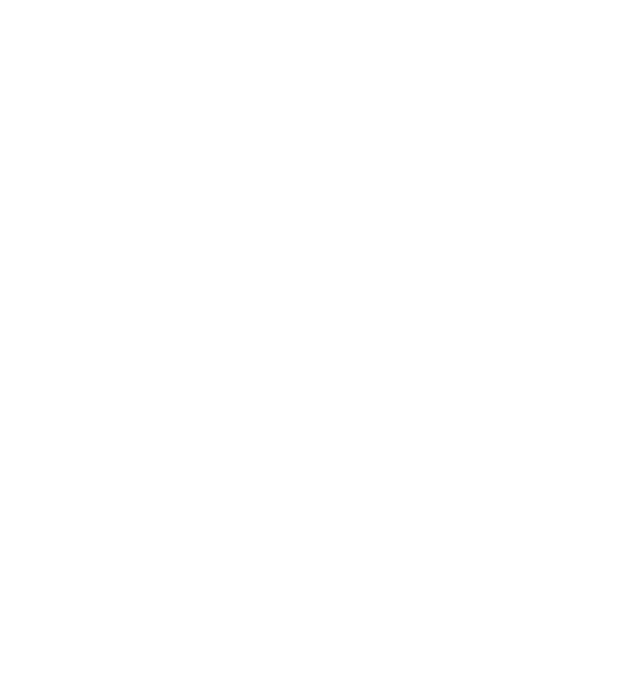
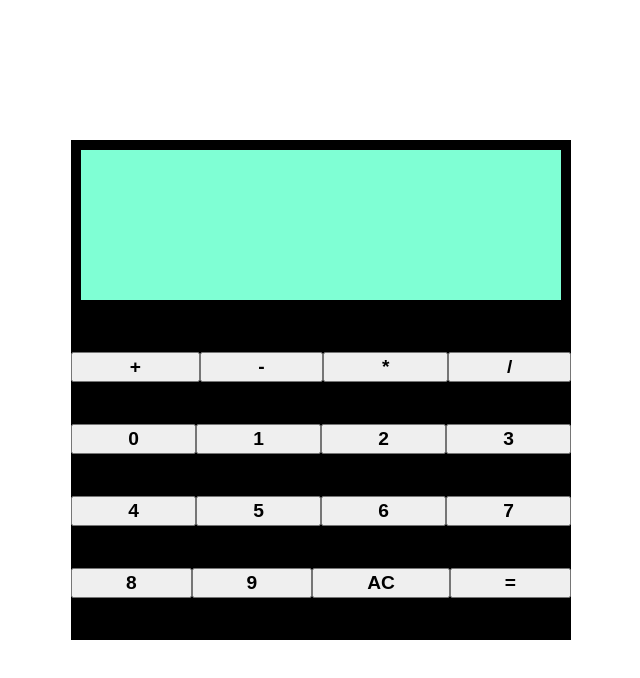
Before and after one commit to lo-yu/calculator, a plain HTML site: page index.html in a window 1280 px wide. Shown: the whole page, without its empty margins (319-959 px from the left). Drawn offline with Linux system fonts and the light colour scheme.

Commit message:
Materialize calculator

```diff
--- a/index.html
+++ b/index.html
@@ -4,8 +4,41 @@
     <meta charset="UTF-8">
     <meta name="viewport" content="width=device-width, initial-scale=1.0">
     <title>Document</title>
+    <link rel="stylesheet" href="style.css">
 </head>
 <body>
+    <div id="container">
+        <div id="content">
+            <div id="display"></div>
+            <div id="body">
+                <div id="firstRow">
+                    <button>+</button>
+                    <button>-</button>
+                    <button>*</button>
+                    <button>/</button>
+                </div>
+                <div id="secondRow">
+                    <button>0</button>
+                    <button>1</button>
+                    <button>2</button>
+                    <button>3</button>
+                </div>
+                <div id="thirdRow">
+                    <button>4</button>
+                    <button>5</button>
+                    <button>6</button>
+                    <button>7</button>
+                </div>
+                <div id="fourthRow">
+                    <button>8</button>
+                    <button>9</button>
+                    <button>AC</button>
+                    <button>=</button>
+                </div>
+            </div>
+        </div>
+    </div>
+
     <script src="script.js"></script>
 
 </body>
--- /dev/null
+++ b/style.css
@@ -0,0 +1,43 @@
+#container, #content, #display, #body, #firstRow, #secondRow, #thirdRow, #fourthRow {
+    display: flex;
+}
+
+
+#content {
+    flex-direction: column;
+    background-color:black;
+    height: 500px;
+    width: 500px;
+
+}
+
+#body {
+    flex-grow: 1;
+    flex-direction: column;
+    justify-content: space-evenly;
+}
+
+
+#display {
+    height: 150px;
+    background-color: aquamarine;
+    margin: 10px;
+
+}
+
+#firstRow, #secondRow, #thirdRow, #fourthRow {
+    justify-content: space-evenly;
+    height: 30px;
+
+}
+
+button {
+    flex-grow: 1;
+    font-weight: bold;
+    font-size: larger;
+}
+
+#container {
+    justify-content: center;
+    margin-top: 140px;
+}
```
